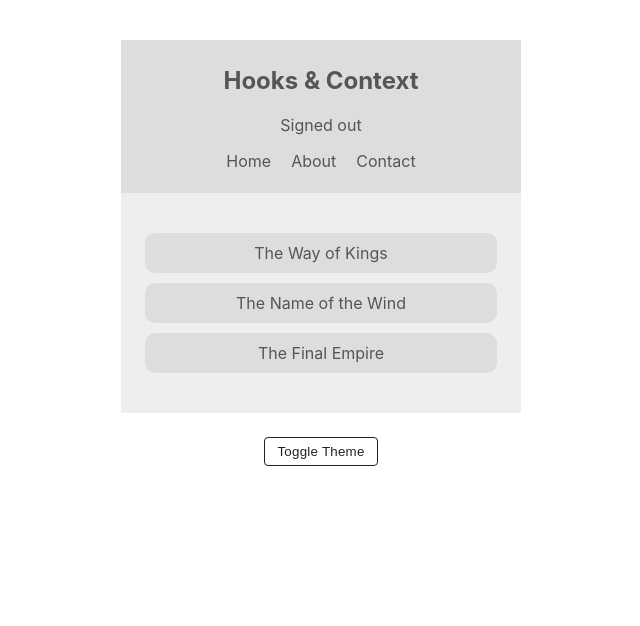
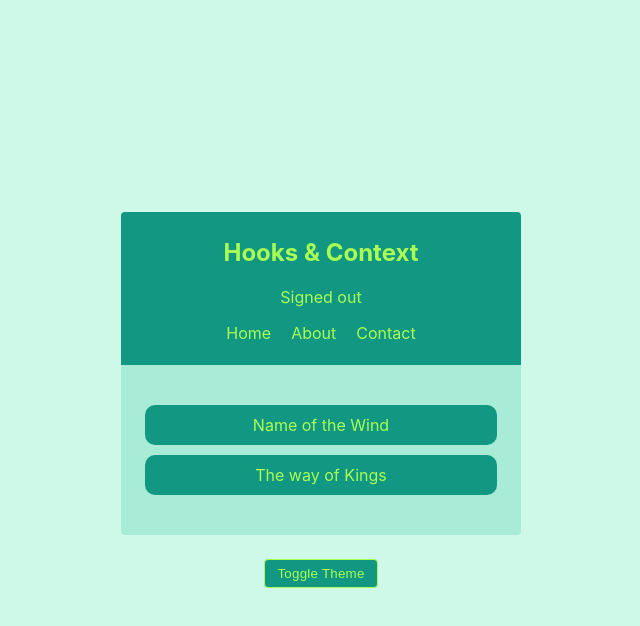
Before and after one commit to DemonDaddy22/web-dev, a React (Create React App) app in the folder hooks-context-practice/: page / in a window 1280 px wide. Shown: the top 626 px of the page, without its empty margins (319-959 px from the left). Built offline with nearby package versions, Linux system fonts and the light colour scheme.

Commit message:
Create bookcontext and change theme colours

```diff
--- a/hooks-context-practice/src/App.js
+++ b/hooks-context-practice/src/App.js
@@ -1,17 +1,26 @@
+import { useContext } from 'react';
 import BookList from './components/BookList';
 import Navbar from './components/Navbar';
 import ThemeToggler from './components/ThemeToggler';
 import AuthContextProvider from './contexts/AuthContext';
-import ThemeContextProvider from './contexts/ThemeContext';
+import BookContextProvider from './contexts/BookContext';
+import { ThemeContext } from './contexts/ThemeContext';
 
-const App = () => <div className='App'>
-    <ThemeContextProvider>
+const App = () => {
+    const { isLightTheme, light, dark } = useContext(ThemeContext);
+    const theme = isLightTheme ? light : dark;
+
+    return <div className='app-wrapper' style={{ background: theme.body }}>
+        <div className='app'>
             <AuthContextProvider>
                 <Navbar />
+                <BookContextProvider>
                     <BookList />
+                </BookContextProvider>
                 <ThemeToggler />
             </AuthContextProvider>
-    </ThemeContextProvider>
+        </div>
     </div>;
+}
 
 export default App;
--- a/hooks-context-practice/src/components/BookList.js
+++ b/hooks-context-practice/src/components/BookList.js
@@ -1,15 +1,15 @@
 import React, { useContext } from 'react';
+import { BookContext } from '../contexts/BookContext';
 import { ThemeContext } from '../contexts/ThemeContext';
 
 const BookList = () => {
+    const { books, addBook, removeBook } = useContext(BookContext);
     const { isLightTheme, light, dark } = useContext(ThemeContext);
     const theme = isLightTheme ? light : dark;
 
     return <div className='book-list' style={{ background: theme.bg, color: theme.syntax }}>
         <ul>
-            <li style={{ background: theme.ui }}>The Way of Kings</li>
-            <li style={{ background: theme.ui }}>The Name of the Wind</li>
-            <li style={{ background: theme.ui }}>The Final Empire</li>
+            {books.map((book, index) => <li key={index} style={{ background: theme.ui }}>{book.title}</li>)}
         </ul>
     </div>;
 }
--- a/hooks-context-practice/src/components/ThemeToggler.js
+++ b/hooks-context-practice/src/components/ThemeToggler.js
@@ -2,9 +2,10 @@ import React, { useContext } from 'react';
 import { ThemeContext } from '../contexts/ThemeContext';
 
 const ThemeToggler = () => {
-    const { toggleTheme } = useContext(ThemeContext);
+    const { isLightTheme, light, dark, toggleTheme } = useContext(ThemeContext);
+    const theme = isLightTheme ? light : dark;
 
-    return <button className='theme-toggler' onClick={toggleTheme}>
+    return <button style={{ background: theme.ui, color: theme.syntax, borderColor: theme.syntax }} className='theme-toggler' onClick={toggleTheme}>
         Toggle Theme
 </button>;
 }
--- /dev/null
+++ b/hooks-context-practice/src/contexts/BookContext.js
@@ -0,0 +1,20 @@
+import React, { createContext, useState } from 'react';
+
+export const BookContext = createContext();
+
+const BookContextProvider = props => {
+    const [books, setBooks] = useState([
+        { id: 1, title: 'Name of the Wind', author: 'Patrick Rothfuss' },
+        { id: 2, title: 'The way of Kings', author: 'Brandon Sanderson' }
+    ]);
+
+    const addBook = (title, author) => setBooks([...books, { title, author, id: books.reduce((acc, book) => acc > book.id ? acc : book.id, 0) }]);
+
+    const removeBook = id => setBooks(books.filter(book => book.id !== id));
+
+    return <BookContext.Provider value={{ books, addBook, removeBook }}>
+        {props.children}
+    </BookContext.Provider>
+}
+
+export default BookContextProvider;
--- a/hooks-context-practice/src/contexts/ThemeContext.js
+++ b/hooks-context-practice/src/contexts/ThemeContext.js
@@ -7,10 +7,10 @@ export default class ThemeContextProvider extends React.Component {
     state = {
         isLightTheme: true,
         light: {
-            syntax: '#555', ui: '#ddd', bg: '#eee'
+            syntax: '#a8fe52', ui: '#129882', bg: '#1eb89737', body: '#cef8e7'
         },
         dark: {
-            syntax: '#ddd', ui: '#333', bg: '#555'
+            syntax: '#115647', ui: '#68ba92', bg: '#1eb89737', body: '#072720'
         }
     }
 
--- a/hooks-context-practice/src/index.css
+++ b/hooks-context-practice/src/index.css
@@ -1,5 +1,8 @@
 body {
+	padding: 0;
 	margin: 0;
+	width: 100%;
+	height: 100vh;
 	font-family: -apple-system, BlinkMacSystemFont, 'Segoe UI', 'Roboto', 'Oxygen', 'Ubuntu', 'Cantarell', 'Fira Sans', 'Droid Sans', 'Helvetica Neue', sans-serif;
 	-webkit-font-smoothing: antialiased;
 	-moz-osx-font-smoothing: grayscale;
@@ -9,14 +12,29 @@ code {
 	font-family: source-code-pro, Menlo, Monaco, Consolas, 'Courier New', monospace;
 }
 
-.App {
-	max-width: 400px;
-	margin: 2.5rem auto;
+#root {
+	width: 100%;
+	height: 100%;
+}
+
+.app-wrapper {
+	width: inherit;
+	height: inherit;
+	display: flex;
+	align-items: center;
+	justify-content: center;
+}
+
+.app {
+	width: 400px;
 	text-align: center;
+	border-radius: 4px;
 }
 
 nav {
 	padding: 6px;
+	border-top-left-radius: inherit;
+	border-top-right-radius: inherit;
 }
 
 nav ul {
@@ -31,6 +49,8 @@ nav ul li {
 .book-list {
 	padding: 1.5rem;
 	margin-bottom: 1.5rem;
+	border-bottom-left-radius: inherit;
+	border-bottom-right-radius: inherit;
 }
 
 .book-list ul {
--- a/hooks-context-practice/src/index.js
+++ b/hooks-context-practice/src/index.js
@@ -2,10 +2,11 @@ import React from 'react';
 import ReactDOM from 'react-dom';
 import './index.css';
 import App from './App';
+import ThemeContextProvider from './contexts/ThemeContext';
 
 ReactDOM.render(
     <React.StrictMode>
-        <App />
+        <ThemeContextProvider><App /></ThemeContextProvider>
     </React.StrictMode>,
     document.getElementById('root')
 );
```
Lines whose indentation alone changed are shown as unchanged.
